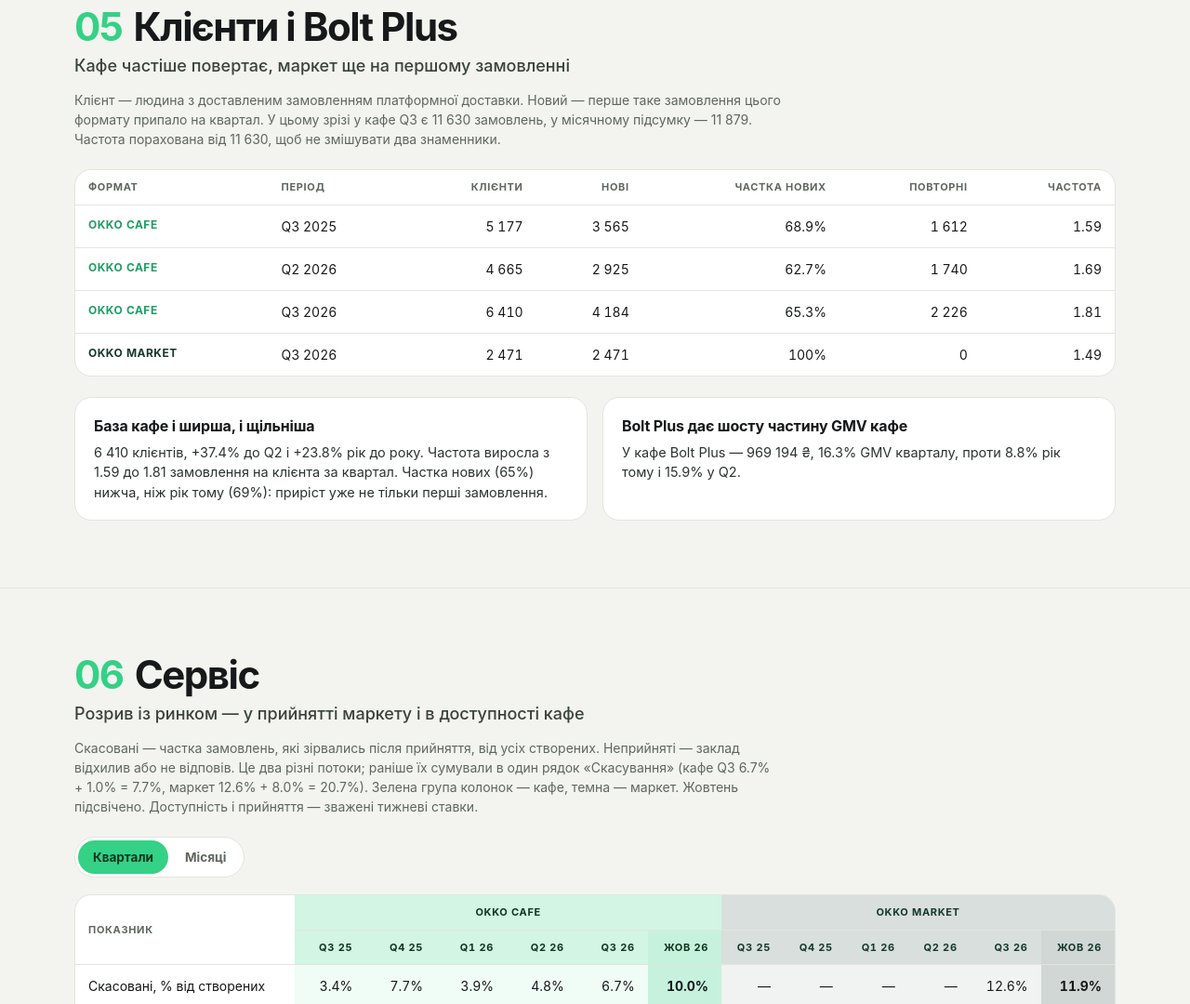
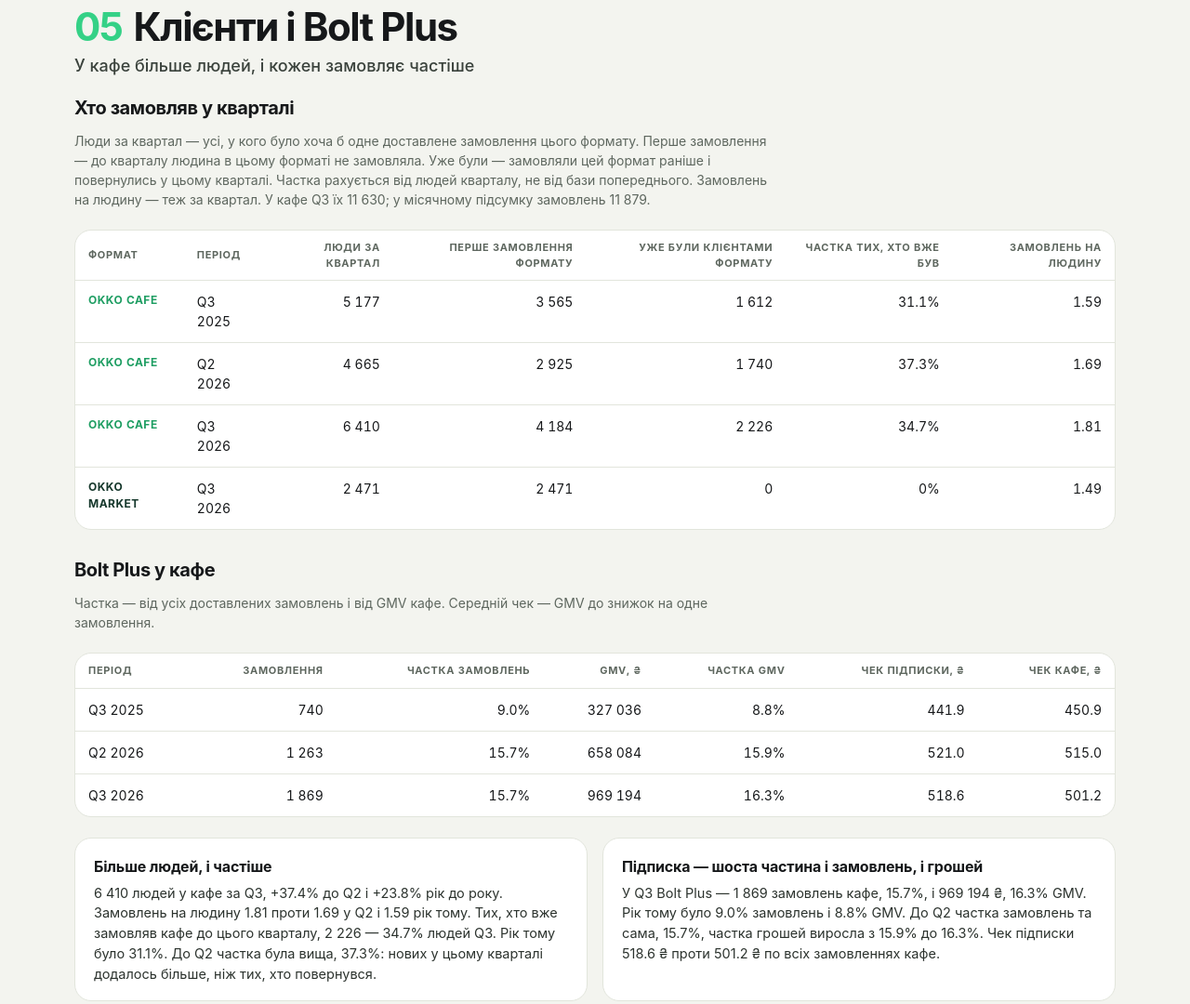
Before and after one commit to martavaskina/view-677460956bfeec4c, a plain HTML site: page index.html in a window 1280 px wide. Shown: the part 5785-6865 px from the top of the page at 93% size. Drawn offline with Linux system fonts and the light colour scheme.

Commit message:
Publish the clearer client and Bolt Plus block.
Co-authored-by: Cursor <cursoragent@cursor.com>

```diff
--- a/index.html
+++ b/index.html
@@ -423,31 +423,48 @@
 <section id="clients">
   <div class="wrap">
     <h2 class="sec"><span class="num">05</span>Клієнти і Bolt Plus</h2>
-    <p class="sub">Кафе частіше повертає, маркет ще на першому замовленні</p>
-    <p class="note">Клієнт — людина з доставленим замовленням платформної доставки. Новий — перше таке замовлення цього формату припало на квартал. У цьому зрізі у кафе Q3 є 11 630 замовлень, у місячному підсумку — 11 879. Частота порахована від 11 630, щоб не змішувати два знаменники.</p>
+    <p class="sub">У кафе більше людей, і кожен замовляє частіше</p>
+    <h3 style="margin:18px 0 10px;font-size:20px;letter-spacing:-.02em;font-weight:650">Хто замовляв у кварталі</h3>
+    <p class="note">Люди за квартал — усі, у кого було хоча б одне доставлене замовлення цього формату. Перше замовлення — до кварталу людина в цьому форматі не замовляла. Уже були — замовляли цей формат раніше і повернулись у цьому кварталі. Частка рахується від людей кварталу, не від бази попереднього. Замовлень на людину — теж за квартал. У кафе Q3 їх 11 630; у місячному підсумку замовлень 11 879.</p>
+    <div class="scroll">
+      <table style="min-width:980px">
+        <thead>
+          <tr>
+            <th>Формат</th><th>Період</th><th class="r">Люди за квартал</th><th class="r">Перше замовлення формату</th><th class="r">Уже були клієнтами формату</th><th class="r">Частка тих, хто вже був</th><th class="r">Замовлень на людину</th>
+          </tr>
+        </thead>
+        <tbody>
+          <tr><td class="tag cafe">OKKO CAFE</td><td>Q3 2025</td><td class="r">5 177</td><td class="r">3 565</td><td class="r">1 612</td><td class="r">31.1%</td><td class="r">1.59</td></tr>
+          <tr><td class="tag cafe">OKKO CAFE</td><td>Q2 2026</td><td class="r">4 665</td><td class="r">2 925</td><td class="r">1 740</td><td class="r">37.3%</td><td class="r">1.69</td></tr>
+          <tr><td class="tag cafe">OKKO CAFE</td><td>Q3 2026</td><td class="r">6 410</td><td class="r">4 184</td><td class="r">2 226</td><td class="r">34.7%</td><td class="r">1.81</td></tr>
+          <tr><td class="tag market">OKKO MARKET</td><td>Q3 2026</td><td class="r">2 471</td><td class="r">2 471</td><td class="r">0</td><td class="r">0%</td><td class="r">1.49</td></tr>
+        </tbody>
+      </table>
+    </div>
+    <h3 style="margin:28px 0 10px;font-size:20px;letter-spacing:-.02em;font-weight:650">Bolt Plus у кафе</h3>
+    <p class="note">Частка — від усіх доставлених замовлень і від GMV кафе. Середній чек — GMV до знижок на одне замовлення.</p>
     <div class="scroll">
       <table>
         <thead>
           <tr>
-            <th>Формат</th><th>Період</th><th class="r">Клієнти</th><th class="r">Нові</th><th class="r">Частка нових</th><th class="r">Повторні</th><th class="r">Частота</th>
+            <th>Період</th><th class="r">Замовлення</th><th class="r">Частка замовлень</th><th class="r">GMV, ₴</th><th class="r">Частка GMV</th><th class="r">Чек підписки, ₴</th><th class="r">Чек кафе, ₴</th>
           </tr>
         </thead>
         <tbody>
-          <tr><td class="tag cafe">OKKO CAFE</td><td>Q3 2025</td><td class="r">5 177</td><td class="r">3 565</td><td class="r">68.9%</td><td class="r">1 612</td><td class="r">1.59</td></tr>
-          <tr><td class="tag cafe">OKKO CAFE</td><td>Q2 2026</td><td class="r">4 665</td><td class="r">2 925</td><td class="r">62.7%</td><td class="r">1 740</td><td class="r">1.69</td></tr>
-          <tr><td class="tag cafe">OKKO CAFE</td><td>Q3 2026</td><td class="r">6 410</td><td class="r">4 184</td><td class="r">65.3%</td><td class="r">2 226</td><td class="r">1.81</td></tr>
-          <tr><td class="tag market">OKKO MARKET</td><td>Q3 2026</td><td class="r">2 471</td><td class="r">2 471</td><td class="r">100%</td><td class="r">0</td><td class="r">1.49</td></tr>
+          <tr><td>Q3 2025</td><td class="r">740</td><td class="r">9.0%</td><td class="r">327 036</td><td class="r">8.8%</td><td class="r">441.9</td><td class="r">450.9</td></tr>
+          <tr><td>Q2 2026</td><td class="r">1 263</td><td class="r">15.7%</td><td class="r">658 084</td><td class="r">15.9%</td><td class="r">521.0</td><td class="r">515.0</td></tr>
+          <tr><td>Q3 2026</td><td class="r">1 869</td><td class="r">15.7%</td><td class="r">969 194</td><td class="r">16.3%</td><td class="r">518.6</td><td class="r">501.2</td></tr>
         </tbody>
       </table>
     </div>
     <div class="insights">
       <div class="insight">
-        <h3>База кафе і ширша, і щільніша</h3>
-        <p>6 410 клієнтів, +37.4% до Q2 і +23.8% рік до року. Частота виросла з 1.59 до 1.81 замовлення на клієнта за квартал. Частка нових (65%) нижча, ніж рік тому (69%): приріст уже не тільки перші замовлення.</p>
+        <h3>Більше людей, і частіше</h3>
+        <p>6 410 людей у кафе за Q3, +37.4% до Q2 і +23.8% рік до року. Замовлень на людину 1.81 проти 1.69 у Q2 і 1.59 рік тому. Тих, хто вже замовляв кафе до цього кварталу, 2 226 — 34.7% людей Q3. Рік тому було 31.1%. До Q2 частка була вища, 37.3%: нових у цьому кварталі додалось більше, ніж тих, хто повернувся.</p>
       </div>
       <div class="insight">
-        <h3>Bolt Plus дає шосту частину GMV кафе</h3>
-        <p>У кафе Bolt Plus — 969 194 ₴, 16.3% GMV кварталу, проти 8.8% рік тому і 15.9% у Q2.</p>
+        <h3>Підписка — шоста частина і замовлень, і грошей</h3>
+        <p>У Q3 Bolt Plus — 1 869 замовлень кафе, 15.7%, і 969 194 ₴, 16.3% GMV. Рік тому було 9.0% замовлень і 8.8% GMV. До Q2 частка замовлень та сама, 15.7%, частка грошей виросла з 15.9% до 16.3%. Чек підписки 518.6 ₴ проти 501.2 ₴ по всіх замовленнях кафе.</p>
       </div>
     </div>
   </div>
@@ -667,13 +684,6 @@
       <article class="action">
         <div class="num">03</div>
         <div>
-          <h3>Bolt Plus для OKKO MARKET</h3>
-          <p>У кафе Bolt Plus уже дає 16.3% GMV. Маркет на старті: усі клієнти нові, частота 1.49 замовлення на людину. Дія: підключити OKKO MARKET до Bolt Plus, щоб повторний кошик тримався підпискою, а не лише знижкою запуску.</p>
-        </div>
-      </article>
-      <article class="action">
-        <div class="num">04</div>
-        <div>
           <h3>Самостійне закриття і відкриття точок</h3>
           <p>У вересні маркет: 179 скасувань через тривогу, 28 «закрито поза графіком» і 323 неприйнятих. Дія: той самий функціонал самостійного закриття, щоб персонал ховав точку під тривогу чи кінець зміни і не зривав прийняття.</p>
         </div>
```
